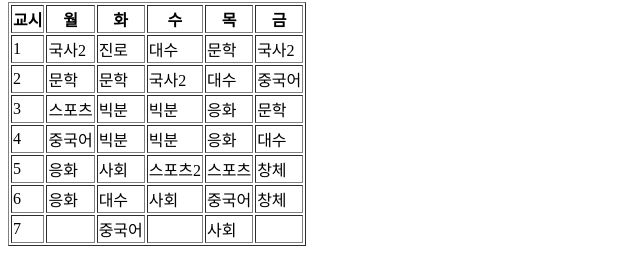
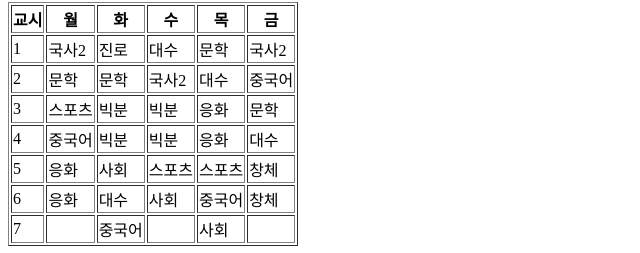
Before and after one commit to pakrutk-maker/Pakrutk, a plain HTML site: page index.html in a window 1280 px wide. Shown: the part 87-340 px from the top of the page, without its empty margins (0-640 px from the left). Drawn offline with Linux system fonts and the light colour scheme.

Commit message:
Update index.html

```diff
--- a/index.html
+++ b/index.html
@@ -52,7 +52,7 @@
     <td>5</td>
     <td>응화</td>
     <td>사회</td>
-    <td>스포츠2</td>
+    <td>스포츠</td>
     <td>스포츠</td>
     <td>창체</td>
   </tr>
```
